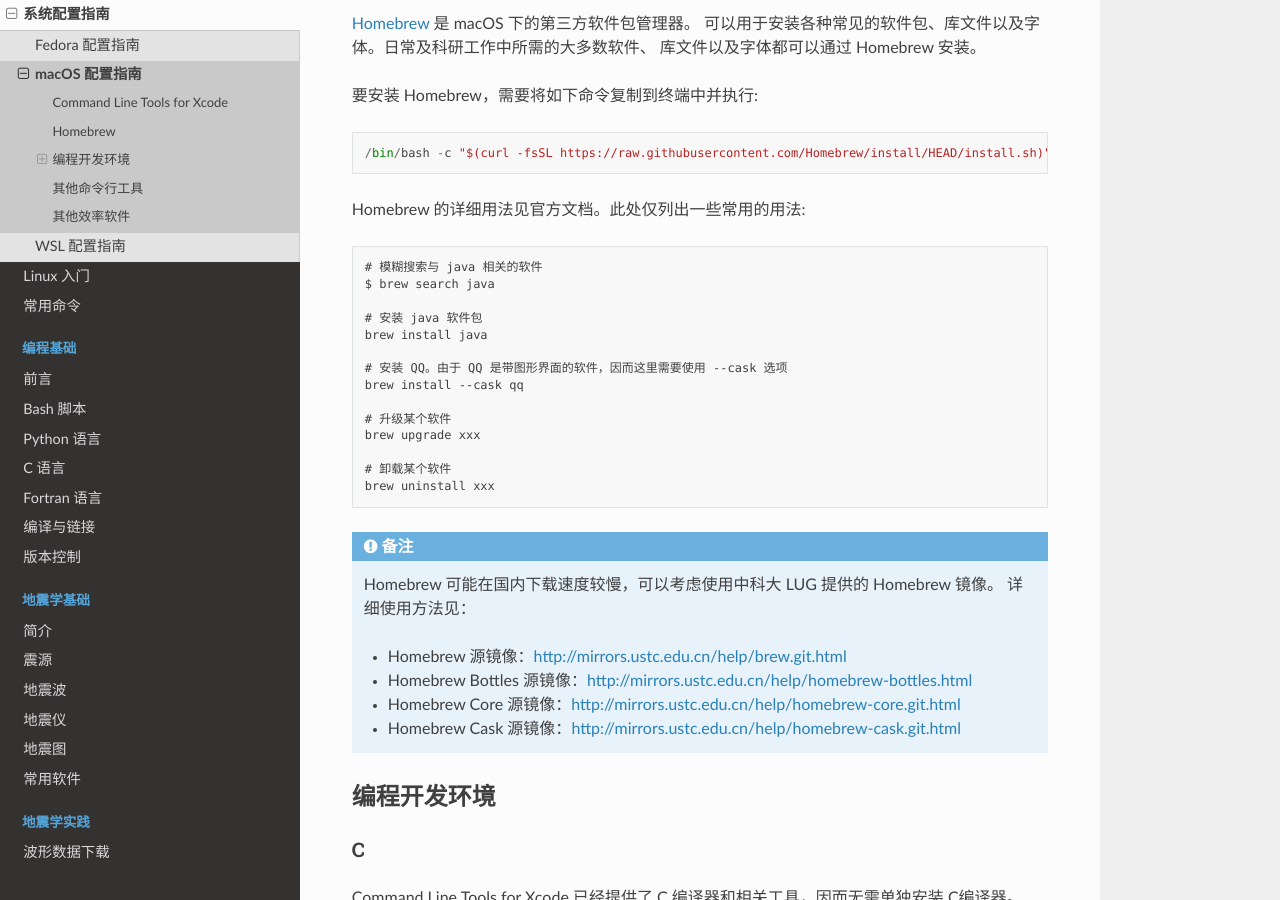
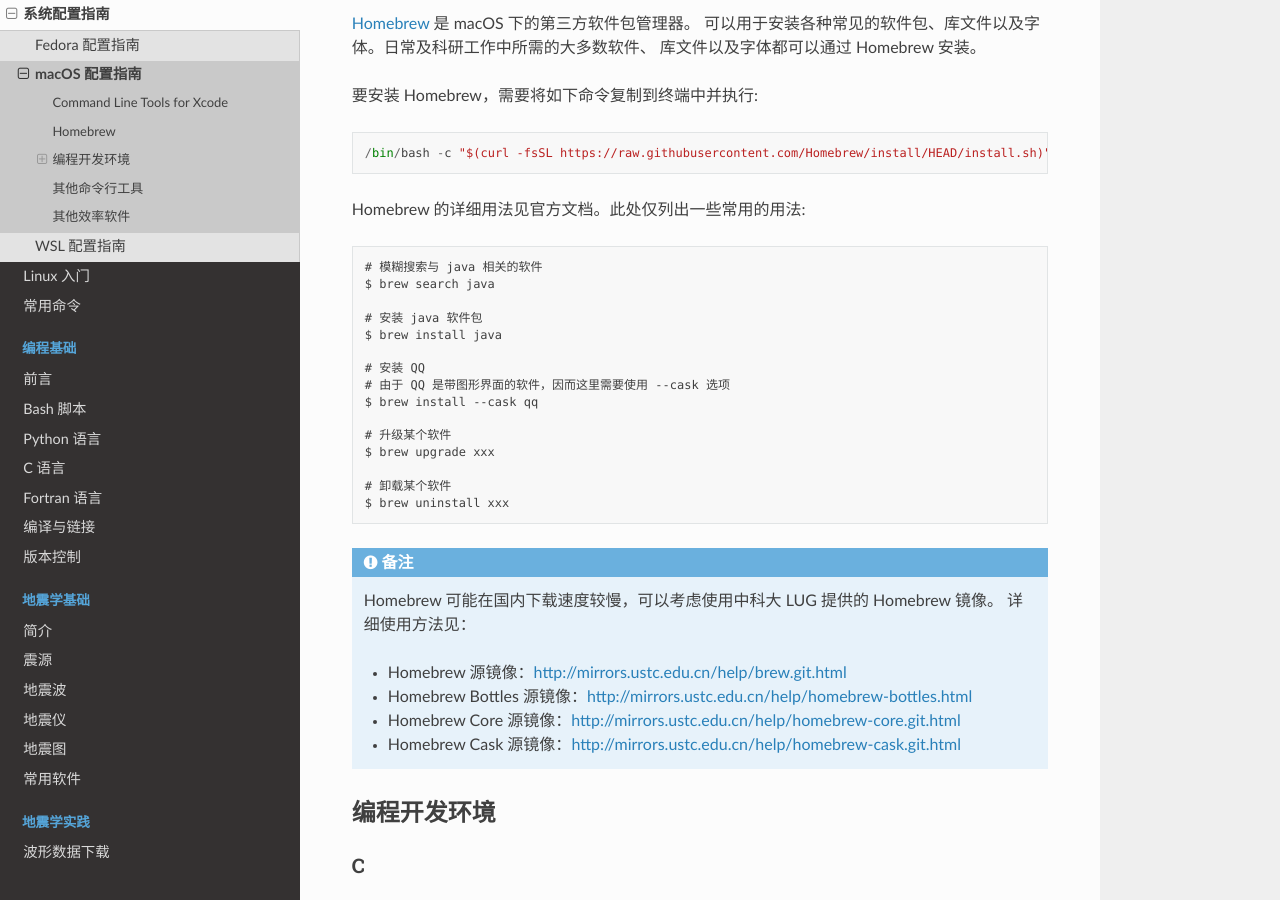
Before and after one commit to seismo-learn/seismology101, a Sphinx documentation site: the page built from source/computer/macos-setup.rst, in a window 1280 px wide and 900 px high, scrolled down 797 px. Built offline with Sphinx 7.4.7 and the Read the Docs theme 2.0.0, drawn with Linux system fonts in a browser that asks for light colours.

```diff
--- a/source/computer/macos-setup.rst
+++ b/source/computer/macos-setup.rst
@@ -42,16 +42,17 @@ Homebrew 的详细用法见官方文档。此处仅列出一些常用的用法::
     $ brew search java
 
     # 安装 java 软件包
-    brew install java
+    $ brew install java
 
-    # 安装 QQ。由于 QQ 是带图形界面的软件，因而这里需要使用 --cask 选项
-    brew install --cask qq
+    # 安装 QQ
+    # 由于 QQ 是带图形界面的软件，因而这里需要使用 --cask 选项
+    $ brew install --cask qq
 
     # 升级某个软件
-    brew upgrade xxx
+    $ brew upgrade xxx
 
     # 卸载某个软件
-    brew uninstall xxx
+    $ brew uninstall xxx
 
 .. note::
 
```
